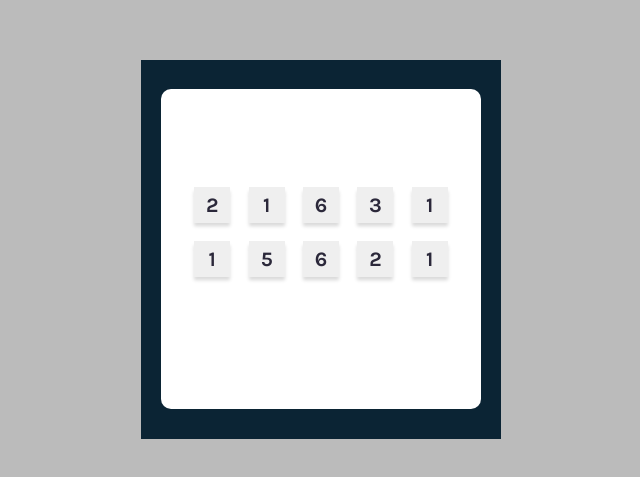
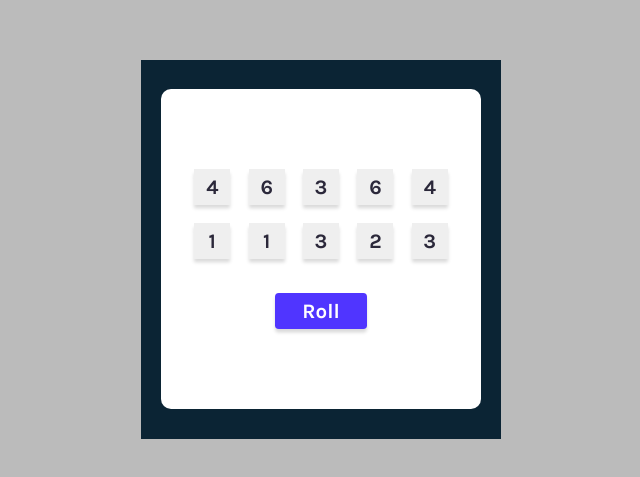
Before and after one commit to codingmaniac227/Tenzies, a React (Vite) app: page / in a window 1280 px wide. Shown: the part 151-628 px from the top of the page, without its empty margins (319-959 px from the left). Built offline with nearby package versions, Linux system fonts and the light colour scheme; a web font is replaced by a local one.

Commit message:
refactor(): fix dice state initialization and mapping

```diff
--- a/src/App.jsx
+++ b/src/App.jsx
@@ -1,27 +1,39 @@
 import './App.css'
 import DiceGrid from './components/DiceGrid'
 import Die from './components/Die'
+import { useEffect, useState } from 'react'
 
 
  function getRandomDieValue() {
-    return Math.floor(Math.random() * 6) + 1
+  return Math.floor(Math.random() * 6) + 1
+}
+
+function generateAllNewDice() {
+  return Array.from({ length: 10 }, () => getRandomDieValue())
 }
 
 export default function App() {
 
-  const dice = Array.from({ length: 10 }, () => getRandomDieValue())
+  const [die, setDie] = useState(() => generateAllNewDice())
+
+  function rollDice() {
+    setDie(generateAllNewDice)
+    console.log(die)
+  }
+
 
   return (
     <>
       <main className="tenzies-background">
         <article className="tenzies-background-canvas">
-
           <DiceGrid className='dice-grid'>
-            {dice.map((value, i) => (
+            {die.map((value, i) => (
               <Die key={i} value={value} />
             ))}
           </DiceGrid>
-
+          <button type='button' onClick={rollDice} className='roll-btn'>
+            Roll
+          </button>
         </article>
       </main>
     </>
```
